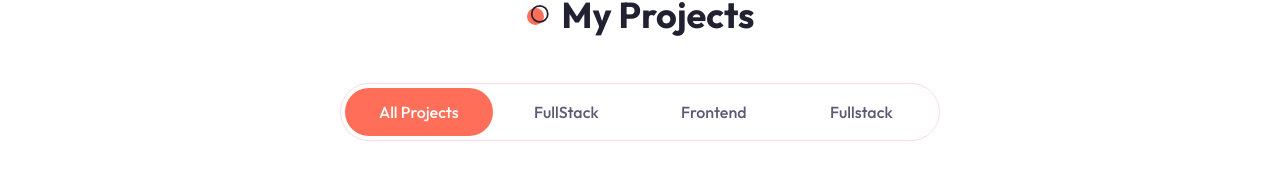
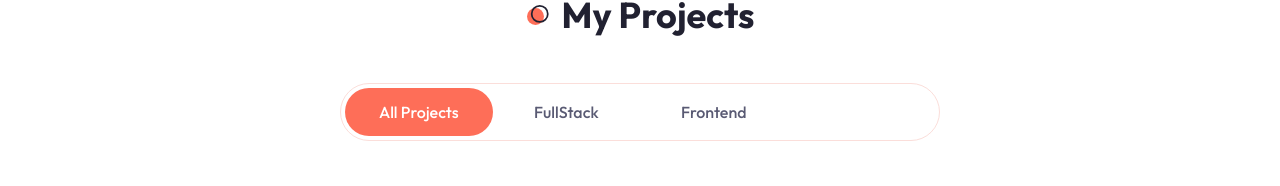
Before and after one commit to imran-binhasan/portfolio-v0, a Next.js app: page /projects in a window 1280 px wide. Shown: the part 132-318 px from the top of the page. Built offline with nearby package versions, Linux system fonts and the light colour scheme.

Commit message:
update work

```diff
--- a/app/projects/page.jsx
+++ b/app/projects/page.jsx
@@ -22,7 +22,7 @@ const projectData = [
   },
   {
     image: "/work/2.png",
-    category: "Fullstack",
+    category: "FullStack",
     name: "Lodgio",
     description: "Lodgio is a comprehensive online platform for seamless hotel booking experiences.",
     link: "https://lodgio.netlify.app/",
@@ -38,7 +38,7 @@ const projectData = [
   },
   {
     image: "/work/4.png",
-    category: "Fullstack",
+    category: "FullStack",
     name: "Visa Glide",
     description: "Visa Glide simplifies the visa application process with a streamlined, online platform.",
     link: "https://visa-glide.netlify.app/",
--- a/components/Work.jsx
+++ b/components/Work.jsx
@@ -19,7 +19,7 @@ const projectData = [
   },
   {
     image: "/work/2.png",
-    category: "Fullstack",
+    category: "FullStack",
     name: "Lodgio",
     description: "Lodgio is a comprehensive online platform for seamless hotel booking experiences.",
     link: "https://lodgio.netlify.app/",
@@ -27,7 +27,7 @@ const projectData = [
   },
   {
     image: "/work/4.png",
-    category: "Fullstack",
+    category: "FullStack",
     name: "Visa Glide",
     description: "Visa Glide simplifies the visa application process with a streamlined, online platform.",
     link: "https://visa-glide.netlify.app/",
```
